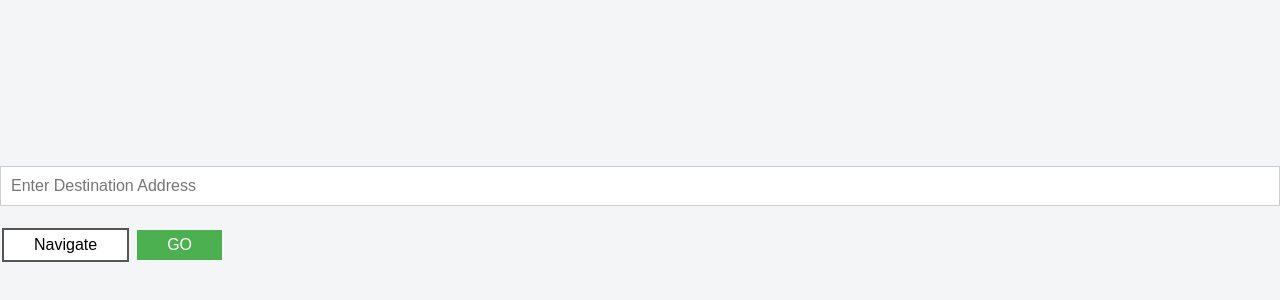
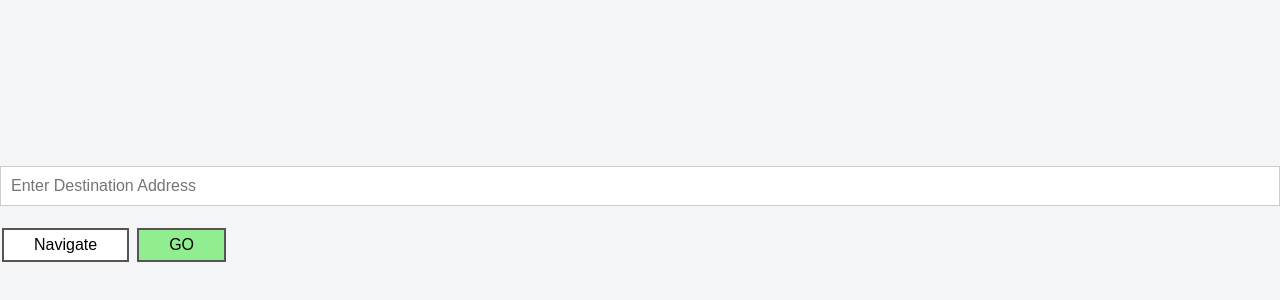
Before and after one commit to Korat-Dishant/onEVSP, a plain HTML site: page index.html in a window 1280 px wide. Shown: the part 474-774 px from the top of the page. Drawn offline with nearby package versions, Linux system fonts and the light colour scheme.

Commit message:
Update style.css

```diff
--- a/style.css
+++ b/style.css
@@ -102,3 +102,14 @@ body {
     background-color: #555555;
     color: white;
   }
+
+  .button6 {
+    background-color: lightgreen;
+    color: black;
+    border: 2px solid #555555;
+  }
+
+  .button6:hover {
+    background-color: darkgreen;
+    color: white;
+  }
```
